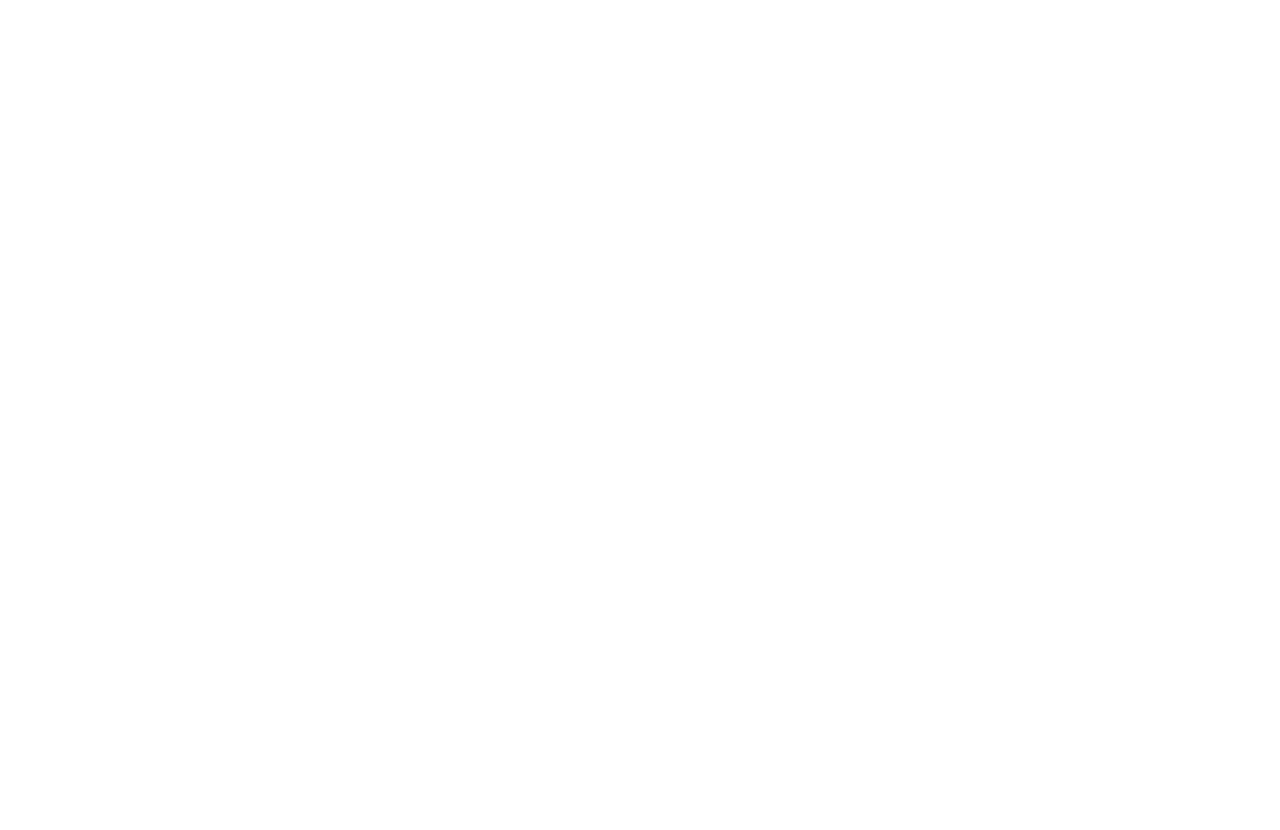
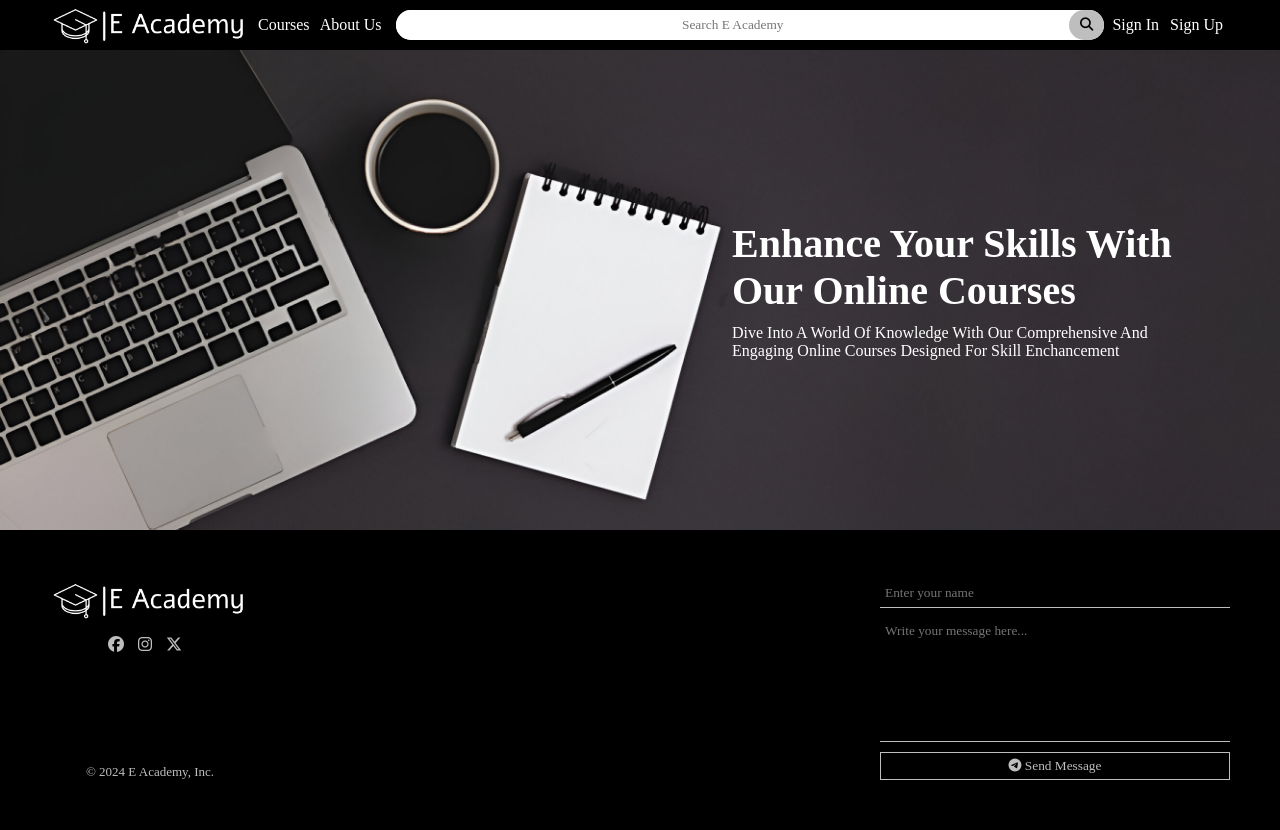
Before and after one commit to anshh-arora/Secure-Learning-Management-System-with-Content-Encryption-and-Student-Performance-Prediction, a plain HTML site: page index.html in a window 1280 px wide. Before the commit the page ends 800 px from the top, so only its background shows below. Drawn offline with Linux system fonts and the light colour scheme.

Commit message:
Sign In-Up Pg Complete

```diff
--- a/index.html
+++ b/index.html
@@ -1,11 +1,95 @@
 <!DOCTYPE html>
 <html lang="en">
-<head>
-    <meta charset="UTF-8">
-    <meta name="viewport" content="width=device-width, initial-scale=1.0">
-    <title>Document</title>
-</head>
-<body>
+  <head>
+    <meta charset="UTF-8" />
+    <meta name="viewport" content="width=device-width, initial-scale=1.0" />
+    <title>E Academy | Home</title>
 
-</body>
+    <!-- CSS Linking -->
+    <link rel="stylesheet" href="style.css" type="text/css" />
+    <link
+      rel="stylesheet"
+      href="https://cdnjs.cloudflare.com/ajax/libs/font-awesome/6.5.2/css/all.min.css"
+    />
+
+    <!-- Favicon -->
+    <link rel="icon" href="Images/Avatar.png" type="image/x-icon" />
+  </head>
+  <body>
+    <!-- Header -->
+    <header>
+      <!-- Navbar -->
+      <div id="navbar">
+        <div id="logo-container">
+          <div class="logo"></div>
+        </div>
+
+        <nav id="nav-links">
+          <a href="#">Courses</a>
+          <a href="#">About Us</a>
+        </nav>
+
+        <div id="search-bar">
+          <div id="search-box">
+            <input placeholder="Search E Academy" />
+          </div>
+          <div id="search-btn">
+            <button id="s-btn">
+              <i class="fa-solid fa-magnifying-glass"></i>
+            </button>
+          </div>
+        </div>
+
+        <nav id="signin-up">
+          <a href="signin.html">Sign In</a>
+          <a href="signup.html">Sign Up</a>
+        </nav>
+      </div>
+
+      <!-- Hero Section -->
+      <section id="hero">
+        <div id="banner">
+          <div id="banner-content">
+            <h1>Enhance your skills with our online courses</h1>
+            <p>
+              Dive into a world of knowledge with our comprehensive and engaging
+              online courses designed for skill enchancement
+            </p>
+          </div>
+        </div>
+      </section>
+    </header>
+
+    <!--  -->
+    <section></section>
+
+    <!-- Footer -->
+    <footer>
+      <div id="footer-logo">
+        <div class="logo"></div>
+
+        <div id="social">
+          <a href="#"><i class="fa-brands fa-facebook"></i></a>
+          <a href="#"><i class="fa-brands fa-instagram"></i></a>
+          <a href="#"><i class="fa-brands fa-x-twitter"></i></a>
+        </div>
+
+        <div id="copyright">
+          <p>© 2024 E Academy, Inc.</p>
+        </div>
+
+      </div>
+
+      <div id="contact-us">
+        <form>
+          <input placeholder="Enter your name">
+          <textarea rows="8" placeholder="Write your message here..."></textarea>
+          <button><i class="fa-brands fa-telegram"></i> Send Message</button>
+        </form>
+      </div>
+    </footer>
+
+    <!-- JavaScript Linking -->
+    <script src="script.js"></script>
+  </body>
 </html>
--- /dev/null
+++ b/signinup.css
@@ -0,0 +1,128 @@
+* {
+    box-sizing: border-box;
+    margin: 0;
+    padding: 0;
+    font-family: 'Poppins';
+}
+
+body {
+    background-color: #000000;
+    color: #ffffff;
+}
+
+/* Header */
+header {
+    display: flex;
+    justify-content: center;
+    margin: 100px 0 50px 0;
+}
+
+#logo-container {
+    width: 200px;
+    height: 50px;
+    margin-top: 10px;
+
+}
+
+#logo {
+    width: 200px;
+    height: 50px;
+}
+
+/* Sign In/Up Form */
+#form-container {
+    width: 27%;
+    height: 100%;
+    padding: 70px 50px;
+    background-color: #bebebe23;
+    margin: auto;
+    display: flex;
+    flex-direction: column;
+    justify-content: center;
+    align-items: center;
+    border-radius: 20px;
+    overflow-y: scroll;
+}
+
+#form-container::-webkit-scrollbar {
+    display: none;
+}
+
+#form-container h2 {
+    font-size: 2em;
+}
+
+#form-box {
+    padding: 5px;
+}
+
+.input-box {
+    position: relative;
+    width: 100%;
+    height: 50px;
+    border-bottom: 2px solid #ffffff;
+    margin: 30px 0;
+}
+
+.input-box label {
+    position: absolute;
+    top: 50%;
+    left: 5%;
+    transform: translateY(-50%);
+    font-size: 1em;
+    font-weight: 500;
+    pointer-events: none;
+    transition: 0.5s;
+}
+
+.input-box input:focus~label,
+.input-box input:valid~label {
+    top: -5px;
+}
+
+.input-box input {
+    color: #ffffff;
+    width: 100%;
+    height: 100%;
+    background: transparent;
+    border: none;
+    outline: none;
+    font-size: 1em;
+    font-weight: 600;
+    padding: 0 35px 0 5px;
+}
+
+.input-box .icon {
+    position: absolute;
+    right: 8px;
+    font-size: 0.9em;
+    line-height: 57px;
+}
+
+#btn {
+    width: 100%;
+    height: 40px;
+    background-color: #000000;
+    color: #ffffff;
+    border: none;
+    outline: none;
+    border-radius: 6px;
+    cursor: pointer;
+}
+
+#redirect {
+    font-size: 0.9em;
+    text-align: center;
+    font-weight: 500;
+    margin: 25px 0 10px;
+}
+
+#redirect p a {
+    color: #ffffff;
+    text-decoration: none;
+    font-weight: 500;
+}
+
+#redirect p a:hover {
+    text-decoration: underline;
+}
--- /dev/null
+++ b/style.css
@@ -0,0 +1,201 @@
+* {
+    box-sizing: border-box;
+    margin: 0;
+    padding: 0;
+    font-family: 'Poppins';
+}
+
+/* Navbar */
+#navbar {
+    display: flex;
+    align-items: center;
+    justify-content: space-between;
+    width: 100%;
+    height: 50px;
+    padding: 0 50px;
+    background-color: #000000;
+    position: sticky;
+    top: 0;
+    z-index: 10;
+}
+
+#navbar a {
+    text-decoration: none;
+    color: #ffffff;
+    margin-right: 7px;
+    transition: 0.2s ease;
+}
+
+#navbar a:hover {
+    color: #bebebe;
+}
+
+#logo-container {
+    width: 200px;
+    height: 50px;
+    margin-top: 10px;
+}
+
+.logo {
+    background-image: url(Images/Logo.png);
+    background-repeat: no-repeat;
+    background-size: contain;
+    width: 200px;
+    height: 50px;
+}
+
+#search-bar {
+    display: flex;
+    align-items: center;
+    width: 60%;
+    height: 30px;
+    background-color: #ffffff;
+    border-radius: 20px;
+}
+
+#search-box {
+    width: 95%;
+    height: 30px;
+}
+
+#search-box input {
+    width: 100%;
+    height: 30px;
+    border: none;
+    border-radius: 20px;
+    text-align: center;
+}
+
+#search-box input:focus {
+    outline: none;
+}
+
+#search-btn {
+    width: 5%;
+    height: 30px;
+}
+
+#s-btn {
+    width: 100%;
+    height: 30px;
+    border: none;
+    border-radius: 20px;
+    background: #bebebe;
+    cursor: pointer;
+    transition: 0.2s ease;
+}
+
+#s-btn:hover {
+    background-color: #333333;
+    color: #ffffff;
+}
+
+
+/* Hero Section */
+#banner {
+    background-image: url(Images/banner.jpeg);
+    background-size: cover;
+    width: 100%;
+    height: 480px;
+    display: flex;
+    justify-content: flex-end;
+    align-items: center;
+}
+
+#banner-content {
+    width: 35%;
+    color: #ffffff;
+    margin-right: 100px;
+    text-transform: capitalize;
+}
+
+#banner h1 {
+    font-size: 2.5rem;
+}
+
+#banner p {
+    margin-top: 10px;
+    font-size: 1rem;
+}
+
+
+/* Footer */
+footer {
+    width: 100%;
+    height: 300px;
+    background: #000000;
+    padding: 50px;
+    display: flex;
+    justify-content: space-between;
+}
+
+#footer-logo {
+    width: 200px;
+    height: 100%;
+    display: flex;
+    flex-direction: column;
+    align-items: center;
+}
+
+#social {
+    margin-top: 10px;
+}
+
+#social a {
+    text-decoration: none;
+    color: #bebebe;
+    margin-right: 10px;
+}
+
+#social a:hover {
+    color: #ffffff;
+}
+
+#copyright p {
+    color: #bebebe;
+    font-size: small;
+    margin-top: 110px;
+}
+
+#contact-us form {
+    display: flex;
+    flex-direction: column;
+    width: 350px;
+    height: 200px;
+}
+
+#contact-us input, #contact-us textarea:focus {
+    outline: none;
+}
+
+#contact-us input {
+    height: 30px;
+}
+
+#contact-us input ,#contact-us textarea {
+    background-color: #000000;
+    margin-bottom: 10px;
+    color: #bebebe;
+    border: none;
+    border-bottom: 1px solid #bebebe;
+    padding: 5px;
+}
+
+#contact-us textarea {
+    resize: none;
+}
+
+#contact-us button {
+    height: 30px;
+    padding: 5px;
+    border: none;
+    background-color: #000000;
+    color: #bebebe;
+    border: 1px solid #bebebe;
+    cursor: pointer;
+    transition: 0.2s ease;
+}
+
+#contact-us button:hover {
+    color: #ffffff;
+}
```
Also changed, not shown: signin.html (added, +59 -0 lines), signup.html (added, +68 -0 lines), Arman Qureshi.png (deleted), Images/Avatar.png (added), Images/Logo.png (added), Images/banner.jpeg (added), script.js (added).
